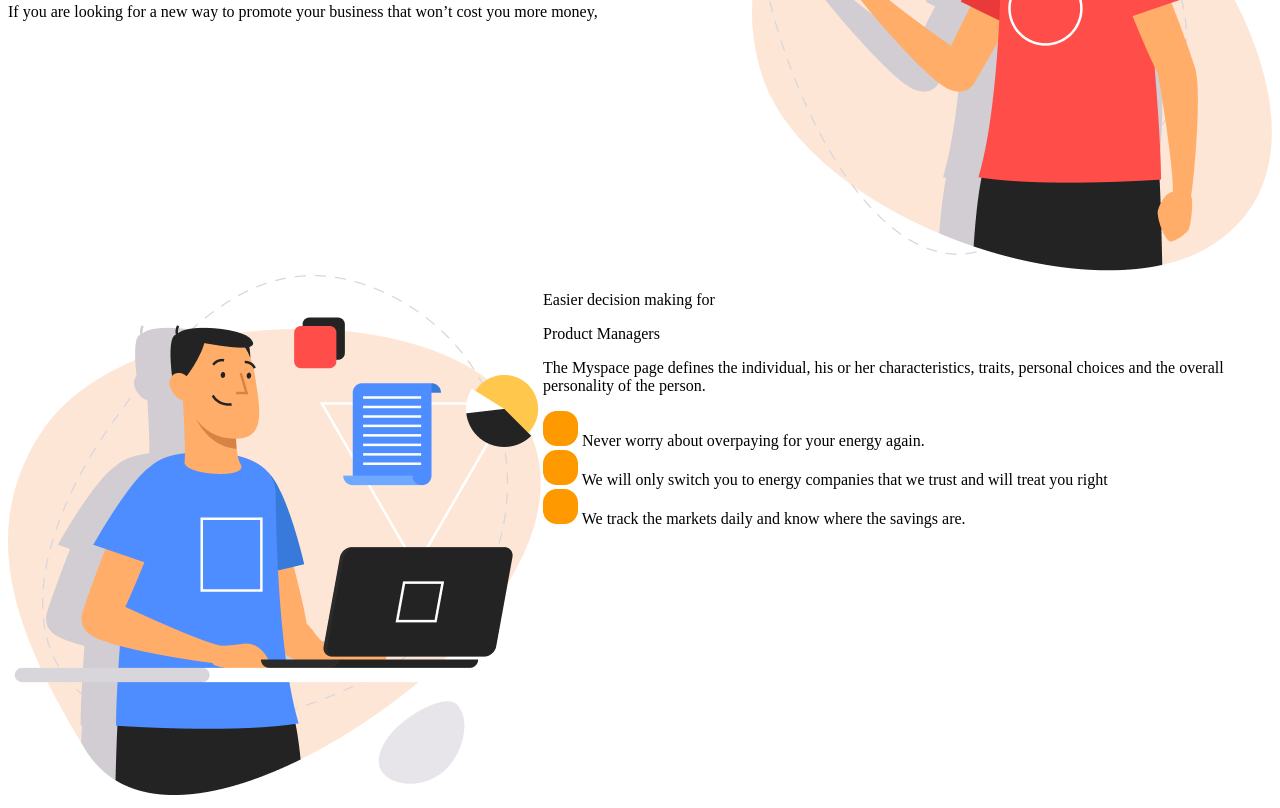
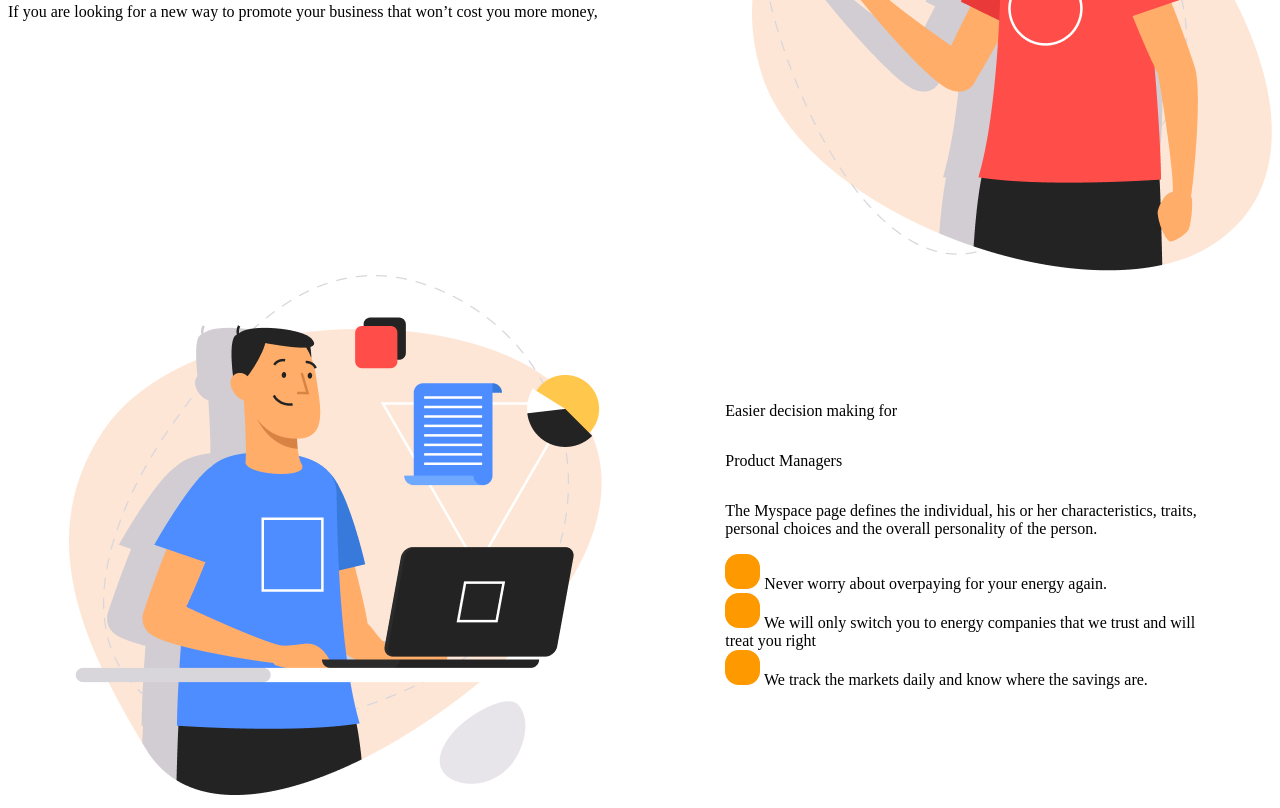
Before and after one commit to DianaNTodorova/Fifth-assigment, a plain HTML site: page index.html in a window 1280 px wide. Shown: the part 1463-2271 px from the top of the page. Drawn offline with Linux system fonts and the light colour scheme.

Commit message:
changes added

```diff
--- a/index.html
+++ b/index.html
@@ -115,7 +115,7 @@
       <selection>
         <div class="selection-4">
           <div><img src="images/Image_computer_person.png" /></div>
-          <div>
+          <div class="selection-4_text_icon">
             <p>Easier decision making for</p>
             <p>Product Managers</p>
             <p>
@@ -124,7 +124,7 @@
               personality of the person.
             </p>
 
-            <div class="selection-4_text_icon">
+            <div>
               <img src="images/Rectangle.png" />
               Never worry about overpaying for your energy again.
             </div>
--- a/style/index.css
+++ b/style/index.css
@@ -49,7 +49,7 @@ h3 {
 }
 .selection-3 {
   display: flex;
-  justify-content: center;
+  justify-content: space-around;
   position: relative;
   min-width: 1100px;
   width: 100%;
@@ -57,9 +57,18 @@ h3 {
 }
 .selection-4 {
   display: flex;
-  justify-content: space-between;
+  justify-content: space-around;
   position: relative;
   min-width: 1121px;
   width: 100%;
   min-height: 521px;
 }
+.selection-4_text_icon {
+  display: flex;
+  flex-direction: column;
+  justify-content: center;
+  align-items: stretch;
+  max-width: 486px;
+  width: 100%;
+  min-height: 427px;
+}
```
Also changed, not shown: images/Path.png (added).
